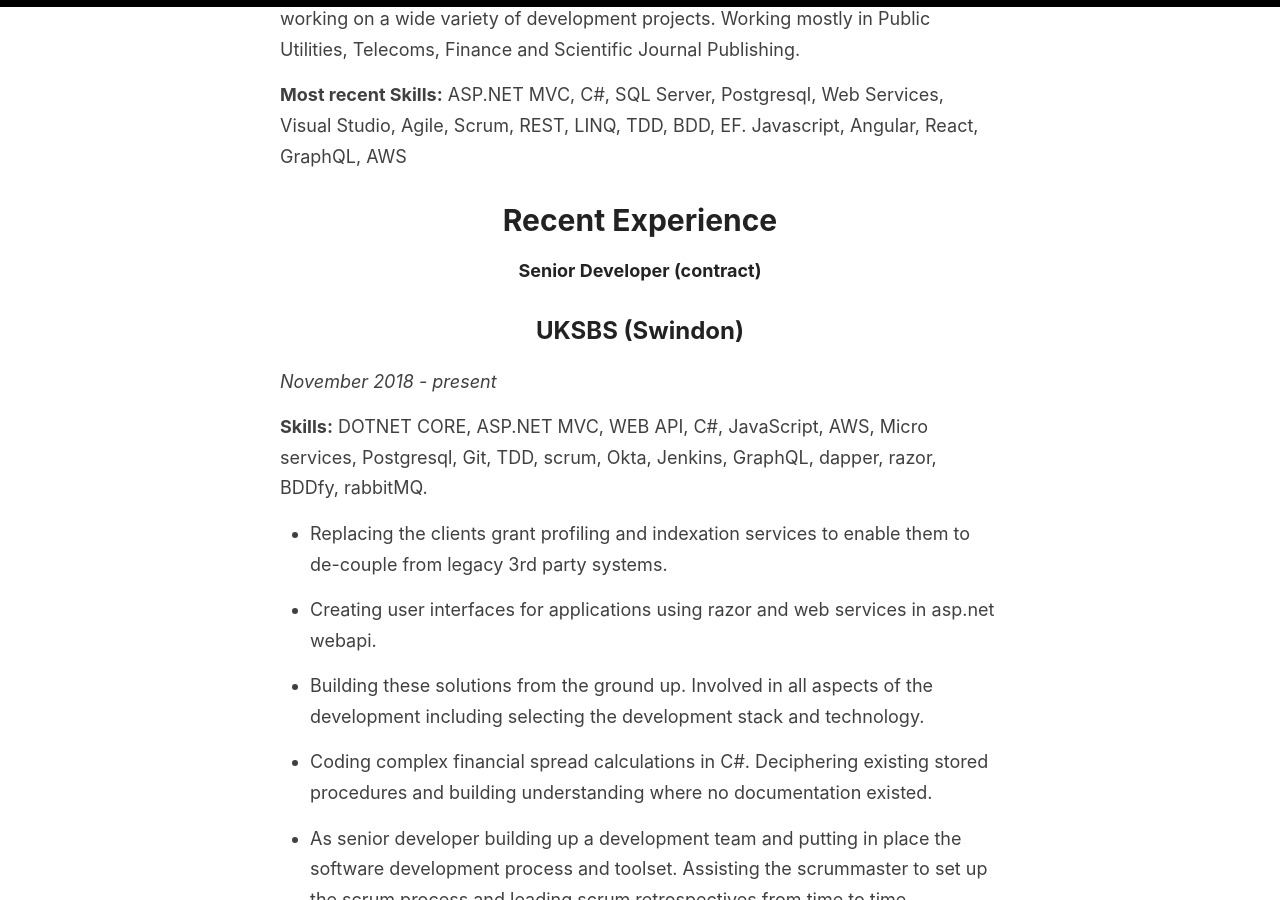
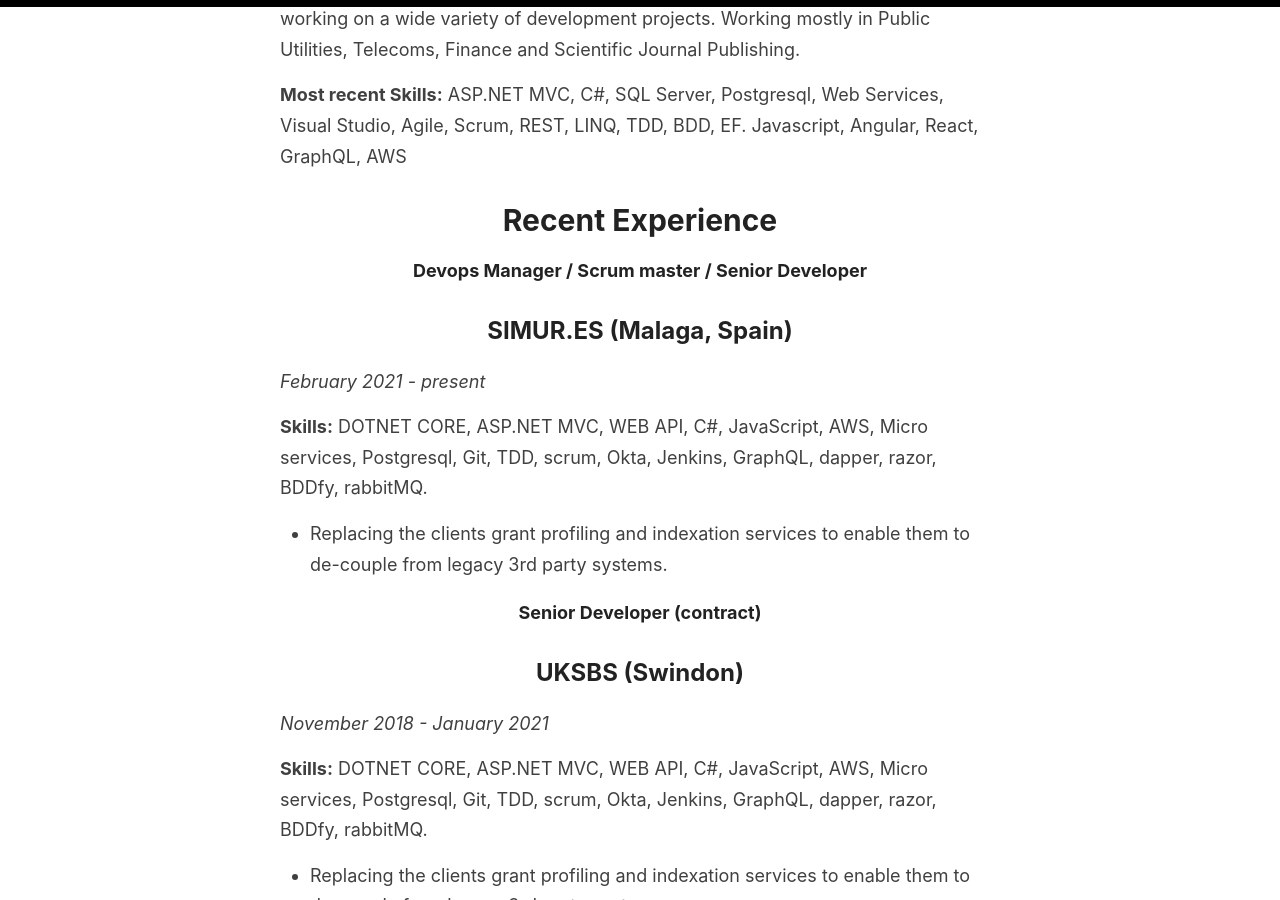
Before and after one commit to petermarshall/blog, a Jekyll site: the page built from _pages/cv.md, in a window 1280 px wide and 900 px high, scrolled down 330 px. Built offline with Jekyll 4.4.1, drawn with Linux system fonts in a browser that asks for light colours.

Commit message:
Changes to cv

```diff
--- a/_pages/cv.md
+++ b/_pages/cv.md
@@ -18,12 +18,19 @@
 
 # Recent Experience
 
+#### Devops Manager / Scrum master / Senior Developer
 
+## SIMUR.ES (Malaga, Spain)
+*February 2021 - present*
+
+**Skills:** DOTNET CORE, ASP.NET MVC, WEB API, C#, JavaScript, AWS, Micro services, Postgresql, Git, TDD, scrum, Okta, Jenkins, GraphQL, dapper, razor, BDDfy, rabbitMQ.
+
+* Replacing the clients grant profiling and indexation services to enable them to de-couple from legacy 3rd party systems.
 
 #### Senior Developer (contract)
 
 ## UKSBS (Swindon)
-*November 2018 - present*
+*November 2018 - January 2021*
 
 **Skills:** DOTNET CORE, ASP.NET MVC, WEB API, C#, JavaScript, AWS, Micro services, Postgresql, Git, TDD, scrum, Okta, Jenkins, GraphQL, dapper, razor, BDDfy, rabbitMQ.
 
```
